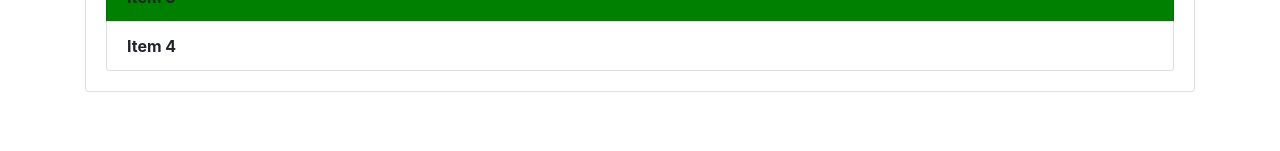
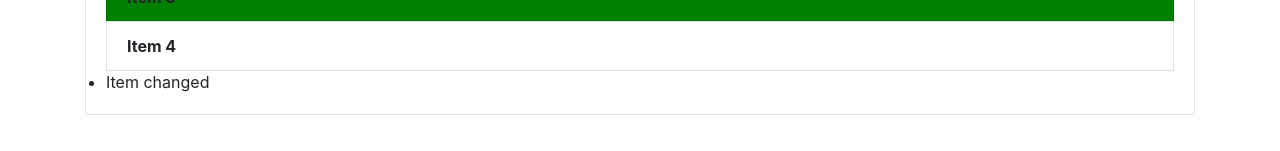
Before and after one commit to Sayon2000/DomManipulation, a plain HTML site: page index.html in a window 1280 px wide. Shown: the part 405-556 px from the top of the page. Drawn offline with nearby package versions, Linux system fonts and the light colour scheme.

Commit message:
changed item using get element by tag name

```diff
--- a/index.html
+++ b/index.html
@@ -26,6 +26,7 @@
       <li class="list-group-item">Item 2</li>
       <li class="list-group-item">Item 3</li>
       <li class="list-group-item">Item 4</li>
+      <li>Item 5</li>
     </ul>
    </div>
   </div>
--- a/script.js
+++ b/script.js
@@ -11,3 +11,6 @@ li[2].style.backgroundColor ="green"
 for(let i=0;i<li.length;i++){
     li[i].style.fontWeight ="bold"
 }
+
+document.getElementsByTagName('li')[4].innerText = "Item changed"
+// document.getElementsByClassName('list-group-item')[4]
```
